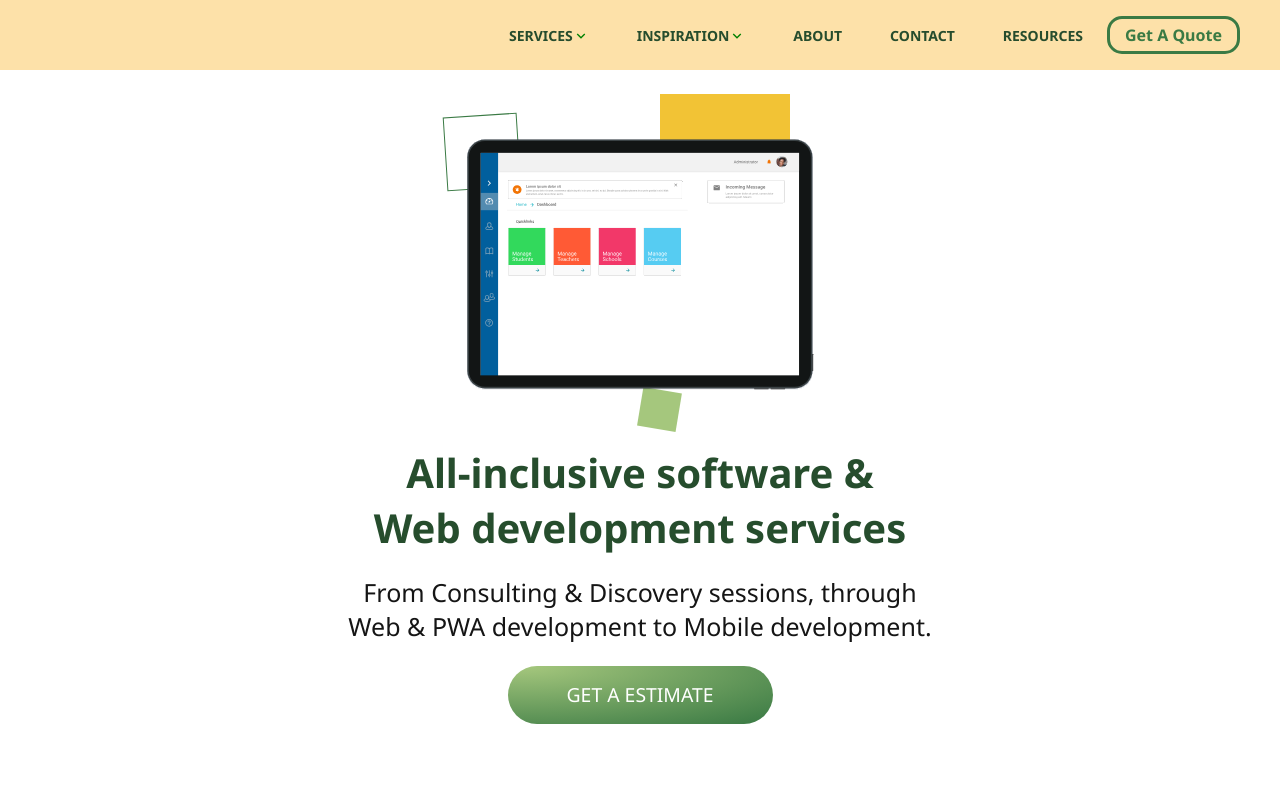
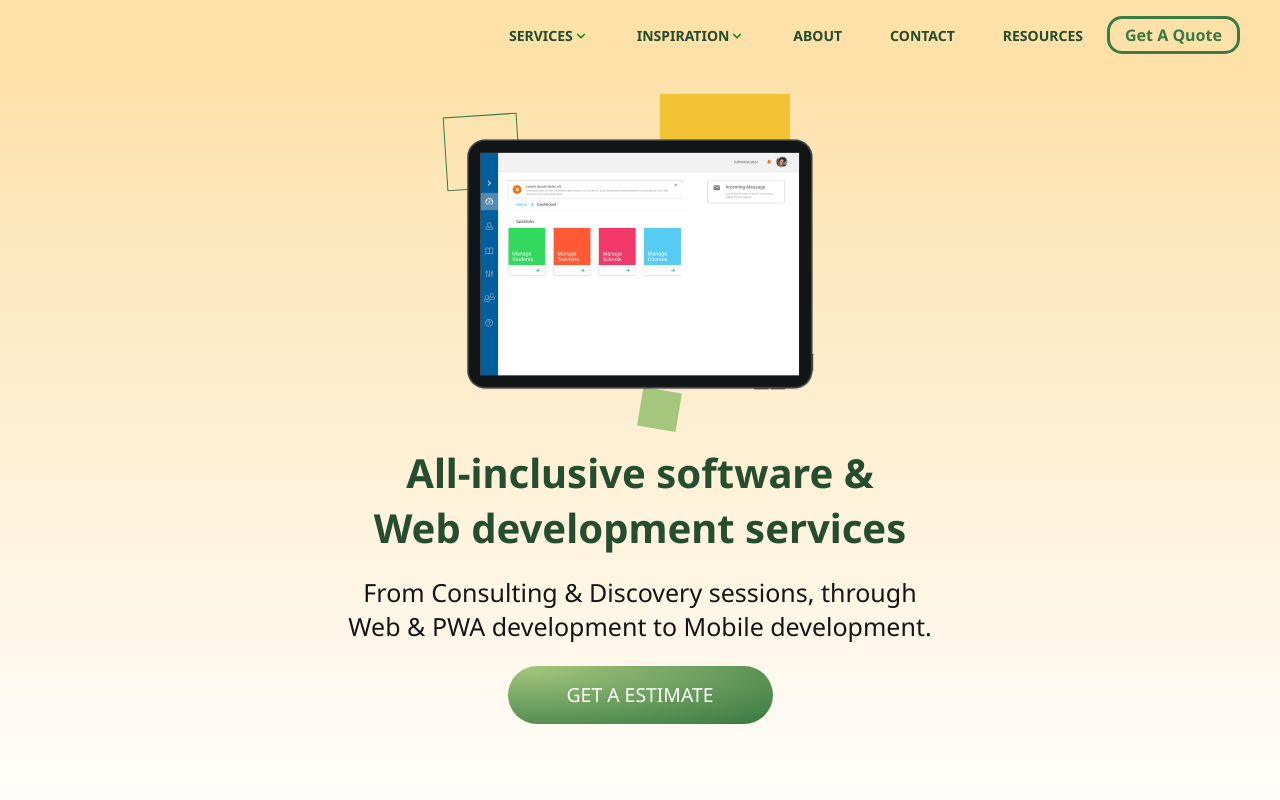
Before and after one commit to mbuguanewton/DropdownMain, a React (Create React App) app: page /services in a window 1280 px wide. Shown: the top 800 px of the page. Built offline with nearby package versions, Linux system fonts and the light colour scheme.

Commit message:
updatesServices

```diff
--- a/src/components/Branding/Hero/styles.js
+++ b/src/components/Branding/Hero/styles.js
@@ -36,6 +36,7 @@ export const Frame2 = styled.div`
   position: absolute;
   left: ${({ widthset }) => `${widthset * 0.08}px`};
   top: -1.5rem;
+
 @media (min-width:491px) and (max-width:767px){
   left:39.28px
 }
--- a/src/components/ServicesPage/ServiceHero/SHeroStyle.js
+++ b/src/components/ServicesPage/ServiceHero/SHeroStyle.js
@@ -5,7 +5,8 @@ export const SHeroWrapper = styled.section`
   width: 100%;
   height: 100%;
   overflow:hidden;
-  z-index: -6
+  z-index: -6;
+  background: linear-gradient(180deg, #fde1a9 0%, #fdebc7 32.81%, #ffffff 100%);
 `;
 
 export const SHeroContainer = styled.div`
@@ -29,11 +30,12 @@ export const ImageContainer = styled.div`
 export const ImageWrapper = styled.div`
   position: relative;
   height: 100%;
+  z-index: 10;
 `;
 export const Image = styled.img`
   width: 221px;
   height: 307.3px;
-  z-index: 2;
+  z-index: 6;
 
   @media all and (min-width: 360px) {
     width: 281px;
```
Also changed, not shown: 1 other file (tests, documents, lock files or other folders).
